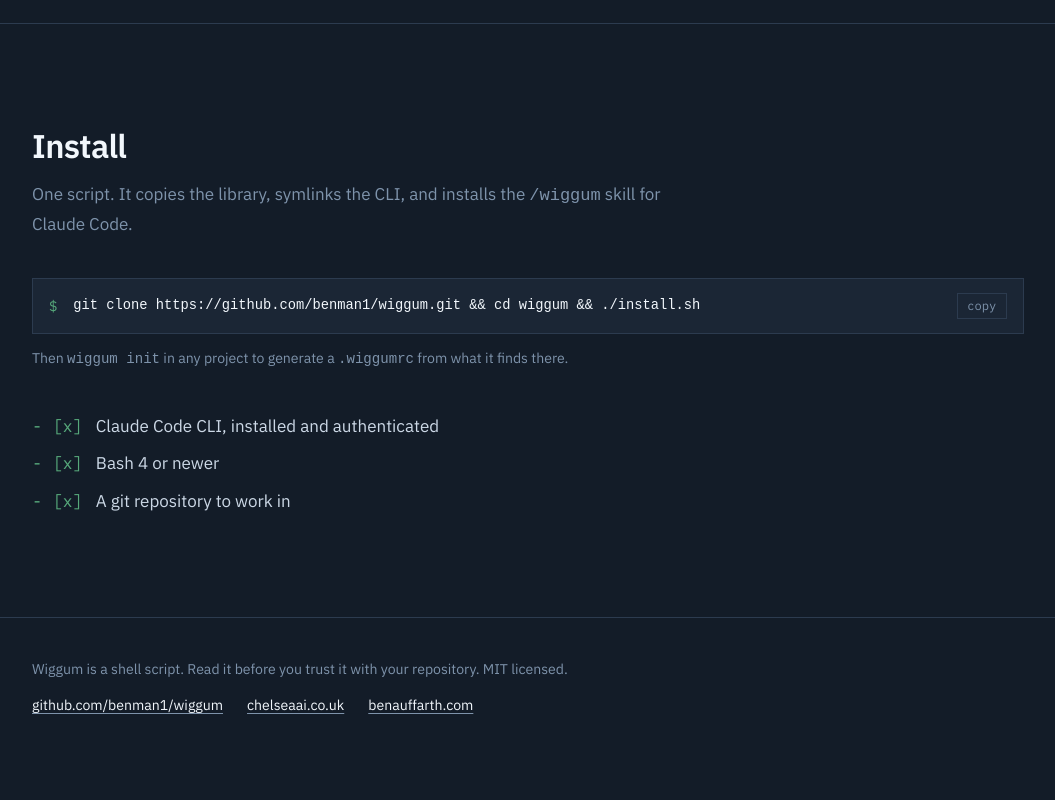
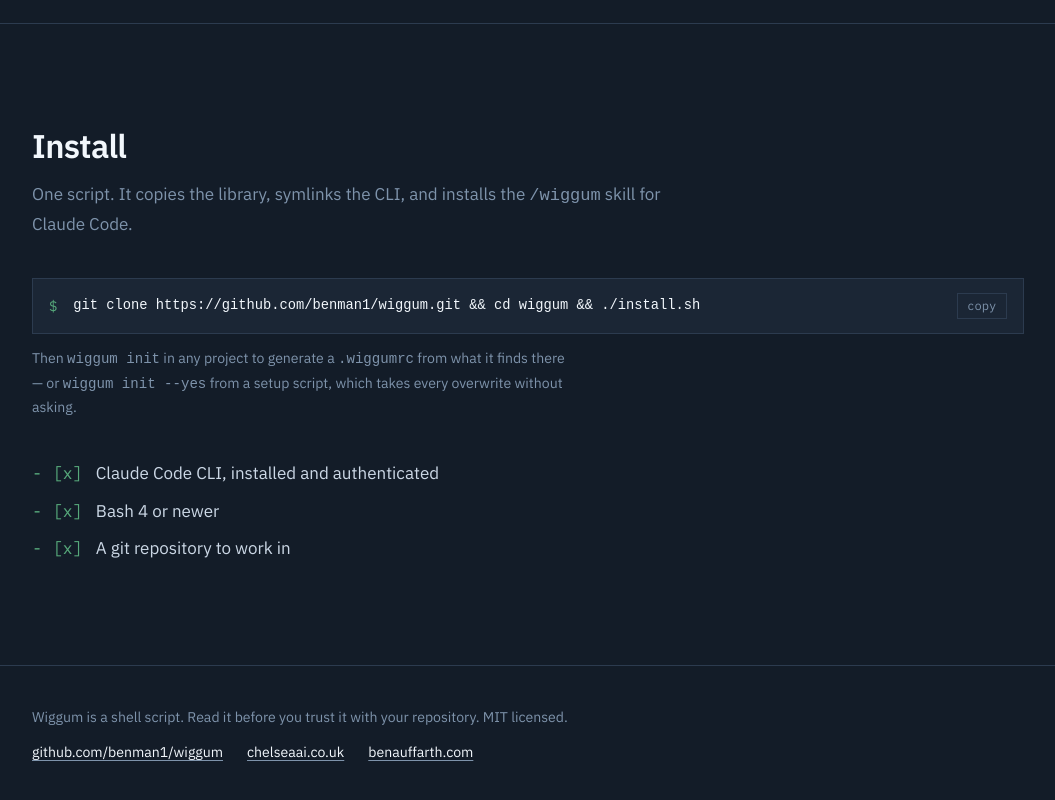
Before and after one commit to benman1/wiggum, a plain HTML site: page site/index.html in a window 1280 px wide. Shown: the part 4019-4819 px from the top of the page, without its empty margins (112-1167 px from the left). Drawn offline with Linux system fonts and the light colour scheme.

Commit message:
let init answer its own questions with --yes, and say so when nobody can

```diff
--- a/site/index.html
+++ b/site/index.html
@@ -484,7 +484,7 @@
         <code id="install-cmd">git clone https://github.com/benman1/wiggum.git &amp;&amp; cd wiggum &amp;&amp; ./install.sh</code>
         <button class="copy" type="button" data-copy="install-cmd">copy</button>
       </div>
-      <p class="note">Then <code>wiggum init</code> in any project to generate a <code>.wiggumrc</code> from what it finds there.</p>
+      <p class="note">Then <code>wiggum init</code> in any project to generate a <code>.wiggumrc</code> from what it finds there — or <code>wiggum init --yes</code> from a setup script, which takes every overwrite without asking.</p>
 
       <ul class="reqs">
         <li><span class="tick">- [x]</span> <span>Claude Code CLI, installed and authenticated</span></li>
```
Also changed, not shown: 5 other files.
